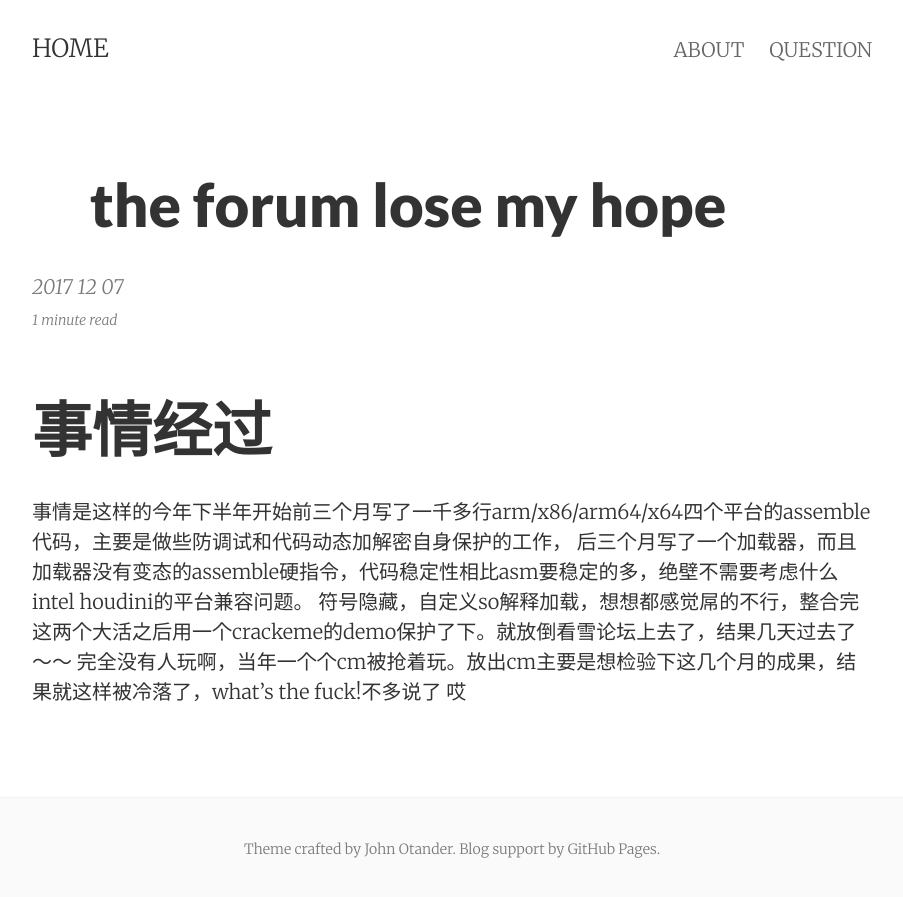
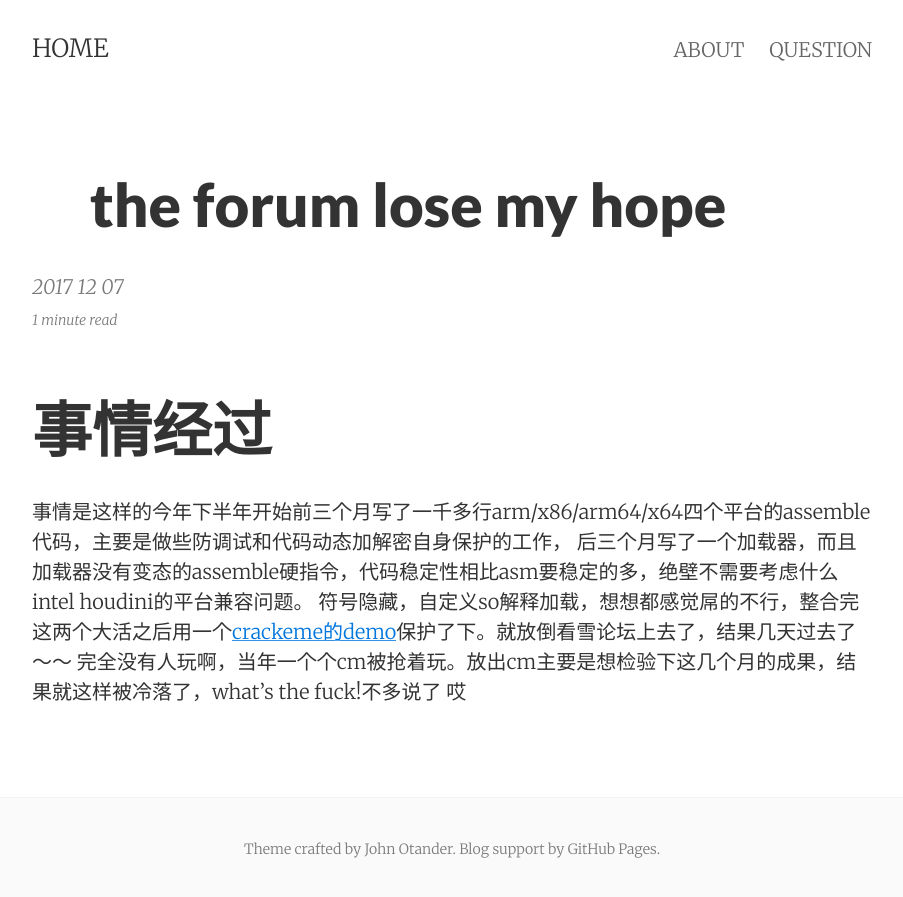
Before and after one commit to ajisky/ajisky.github.io, a Jekyll site: the page built from _posts/2017-12-07-not happy.md, in a window 1280 px wide. Shown: the top 897 px of the page, without its empty margins (188-1091 px from the left). Built offline with Jekyll 4.4.1, drawn with Linux system fonts in a browser that asks for light colours; part of the change alters nothing that is shown.

```diff
--- a/_posts/2017-12-07-not happy.md
+++ b/_posts/2017-12-07-not happy.md
@@ -9,5 +9,5 @@ categories: jekyll pixyll
 # 事情经过
   事情是这样的今年下半年开始前三个月写了一千多行arm/x86/arm64/x64四个平台的assemble代码，主要是做些防调试和代码动态加解密自身保护的工作，
   后三个月写了一个加载器，而且加载器没有变态的assemble硬指令，代码稳定性相比asm要稳定的多，绝壁不需要考虑什么intel houdini的平台兼容问题。
-  符号隐藏，自定义so解释加载，想想都感觉屌的不行，整合完这两个大活之后用一个crackeme的demo保护了下。就放倒看雪论坛上去了，结果几天过去了～～
+  符号隐藏，自定义so解释加载，想想都感觉屌的不行，整合完这两个大活之后用一个[crackeme的demo](https://bbs.pediy.com/thread-223064.htm)保护了下。就放倒看雪论坛上去了，结果几天过去了～～
   完全没有人玩啊，当年一个个cm被抢着玩。放出cm主要是想检验下这几个月的成果，结果就这样被冷落了，what's the fuck!不多说了 哎
```
